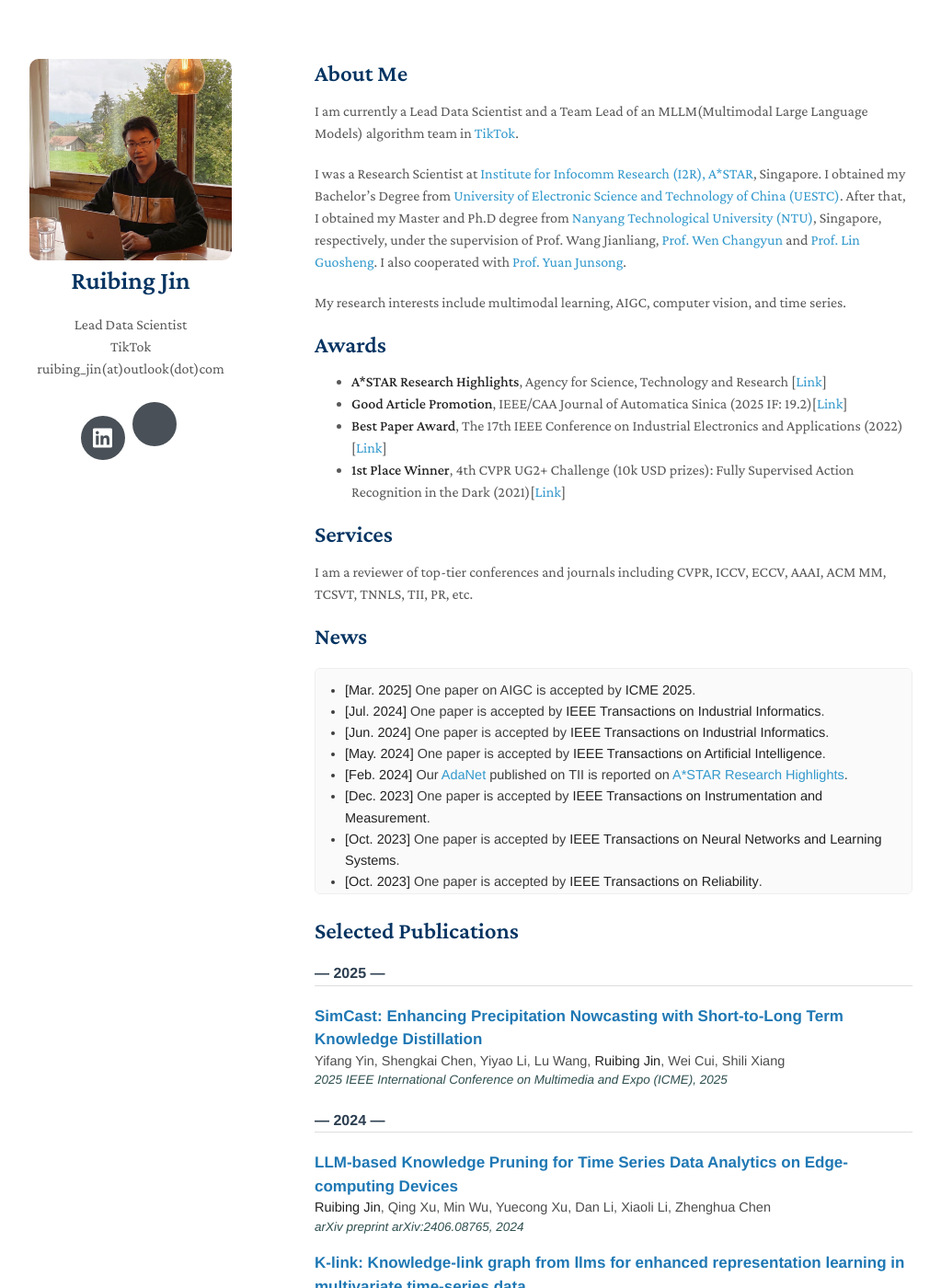
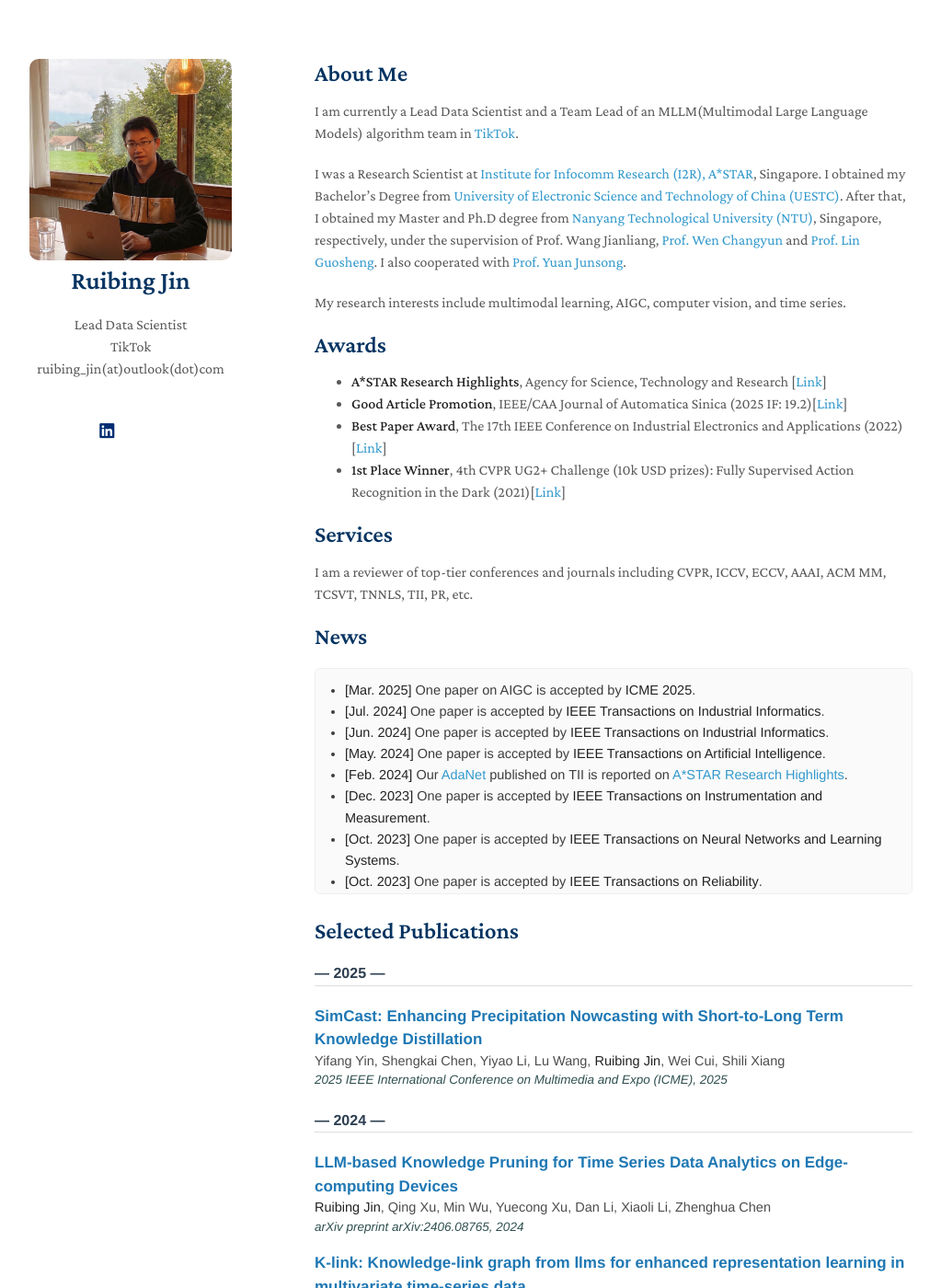
Before and after one commit to ruibing-jin/ruibing-jin.github.io, a Jekyll site: the page built from index.md, in a window 1280 px wide and 1400 px high. Shown: the whole window at 92% size, without its empty margins (128-1151 px from the left). Built offline with Jekyll 4.4.1, drawn with Linux system fonts in a browser that asks for light colours; nearby versions of some CDN libraries; a style sheet for code colours, icons or effects is not loaded; our own code applies the rules of GitHub Pages for plain Markdown files.

Commit message:
Update minimal-light.scss

```diff
--- a/_sass/minimal-light.scss
+++ b/_sass/minimal-light.scss
@@ -10,7 +10,35 @@ body {
   margin:0
 }
 
-.social-icons a{display:inline-block;height:3rem;width:3rem;background-color:#495057;color:#fff!important;border-radius:100%;text-align:center;font-size:1.5rem;line-height:3.1rem;margin-right:1rem}.social-icons a:last-child{margin-right:0}.social-icons a:hover{background-color:#000000}
+/*.social-icons a{display:inline-block;height:3rem;width:3rem;background-color:#495057;color:#fff!important;border-radius:100%;text-align:center;font-size:1.5rem;line-height:3.1rem;margin-right:1rem}.social-icons a:last-child{margin-right:0}.social-icons a:hover{background-color:#000000}*/
+
+.social-icons a {
+  display: inline-block;
+  height: 2.4rem;
+  width: 2.4rem;
+  background-color: transparent;       /* 去掉深色背景 */
+  color: #002D72 !important;           /* 图标颜色改为蓝色 */
+  border-radius: 100%;
+  text-align: center;
+  font-size: 1.15rem;
+  line-height: 2.5rem;
+  margin-right: 1rem;
+  transition: transform 0.3s;
+}
+.social-icons a:last-child { margin-right: 0; }
+.social-icons a:hover {
+  background-color: white;             /* 悬浮时背景变白 */
+  color: black;                        /* 悬浮时图标变黑 */
+  transform: scale(1.2);               /* 悬浮时图标放大 */
+}
+/* 夜间模式时的颜色调整 */
+@media (prefers-color-scheme: dark) {
+  .social-icons a { color: #3eb7f0 !important; }
+  .social-icons a:hover {
+    background-color: #20212b;
+    color: black;
+  }
+}
 
 autocolor{
   color:#494949;
```
